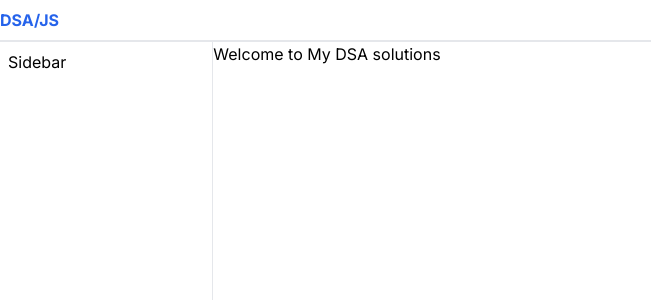
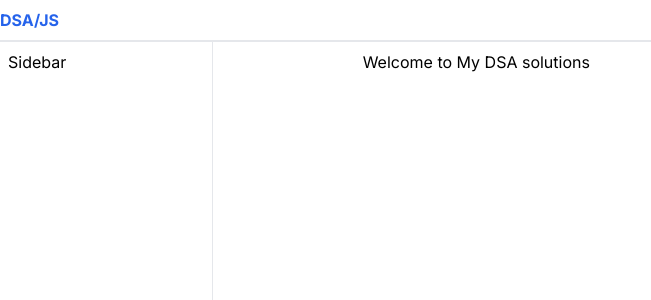
Before and after one commit to sonangrai/dataStructureJs, a Next.js app: page / in a window 1280 px wide. Shown: the top 300 px of the page, without its empty margins (0-651 px from the left). Built offline with nearby package versions, Linux system fonts and the light colour scheme.

Commit message:
feat: contained

```diff
--- a/app/layout.tsx
+++ b/app/layout.tsx
@@ -28,7 +28,9 @@ export default function RootLayout({
           <Sidebar />
         </aside>
 
-        <main className="w-5/6">{children}</main>
+        <main className="w-5/6 p-2">
+          <div className="max-w-[768px] mx-auto">{children}</div>
+        </main>
       </body>
     </html>
   );
```
